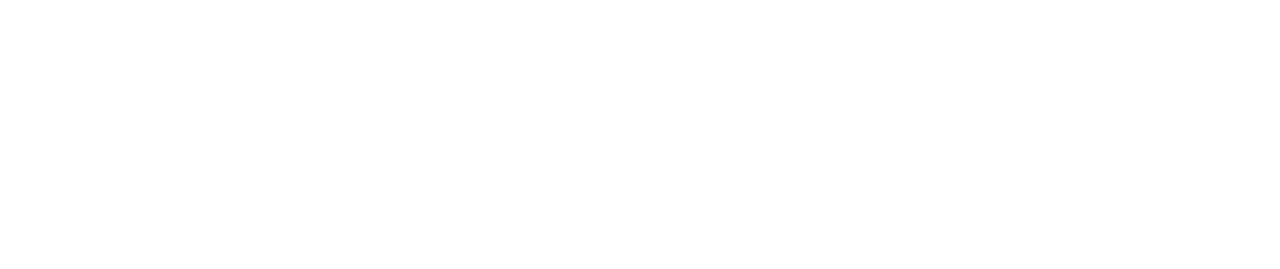
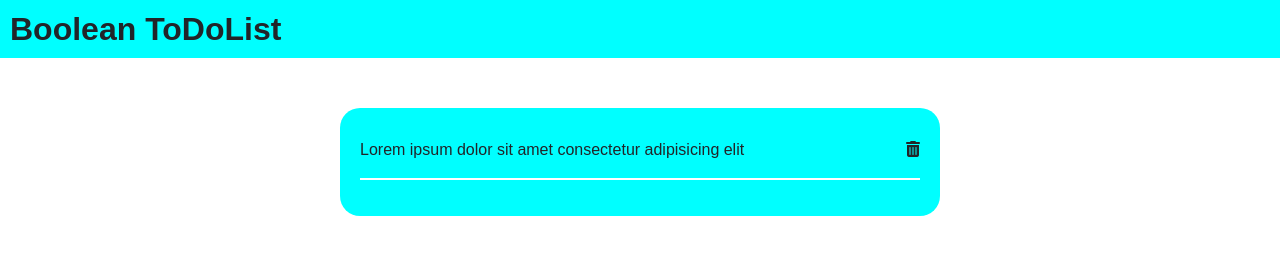
Before and after one commit to B0G0N1/vue-todolist, a plain HTML site: page index.html in a window 1280 px wide. Drawn offline with nearby package versions, Linux system fonts and the light colour scheme.

Commit message:
[FEAT] Start Create ToDo List

```diff
--- a/css/style.css
+++ b/css/style.css
@@ -3,3 +3,34 @@
     padding: 0;
     box-sizing: border-box;
 }
+
+body {
+    font-family: Arial, Helvetica, sans-serif;
+}
+
+header {
+    display: flex;
+    align-items: center;
+    background-color: aqua;
+    padding: 10px;
+}
+
+h2 {
+    font-weight: bold;
+    margin-bottom: 0px;
+}
+
+.todo-list {
+    margin: 50px auto;
+    max-width: 600px;
+    padding: 20px;
+    border-radius: 20px;
+    background-color: aqua;
+}
+
+.todo-list li {
+    border-bottom: 2px solid white;
+    margin: 10px 0px;
+    display: flex;
+    justify-content: space-between;
+}
--- a/index.html
+++ b/index.html
@@ -4,10 +4,39 @@
     <meta charset="UTF-8">
     <meta name="viewport" content="width=device-width, initial-scale=1.0">
     <link href="https://cdn.jsdelivr.net/npm/bootstrap@5.3.3/dist/css/bootstrap.min.css" rel="stylesheet" integrity="sha384-QWTKZyjpPEjISv5WaRU9OFeRpok6YctnYmDr5pNlyT2bRjXh0JMhjY6hW+ALEwIH" crossorigin="anonymous">
+    <link rel="stylesheet" href="https://cdnjs.cloudflare.com/ajax/libs/font-awesome/6.6.0/css/all.min.css">
     <link rel="stylesheet" href="./css/style.css">
     <title>Vue To Do List</title>
 </head>
 <body>
+    <header>
+        <h2>Boolean ToDoList</h2>
+    </header>
+    <main>
+        <div class="container">
+            <div class="row">
+                <div class="col-12">
+                    <div class="todo-list">
+                        <!-- Lista ToDo -->
+                        <ul class="list-unstyled">
+                            <li>
+                                <div class="content text">
+                                    <p>Lorem ipsum dolor sit amet consectetur adipisicing elit</p>
+                                </div>
+                                <div class="content icons">
+                                    <i class="fa-solid fa-trash-can"></i>
+                                </div>
+                            </li>
+                        </ul>
+                    </div>
+                </div>
+            </div>
+        </div>
+    </main>
+
+
+
+    <!-- Collegato Script -->
     <script src="https://unpkg.com/vue@3/dist/vue.global.js"></script>
     <script src="./js/main.js" type="text/javascript"></script>
 </body>
```
